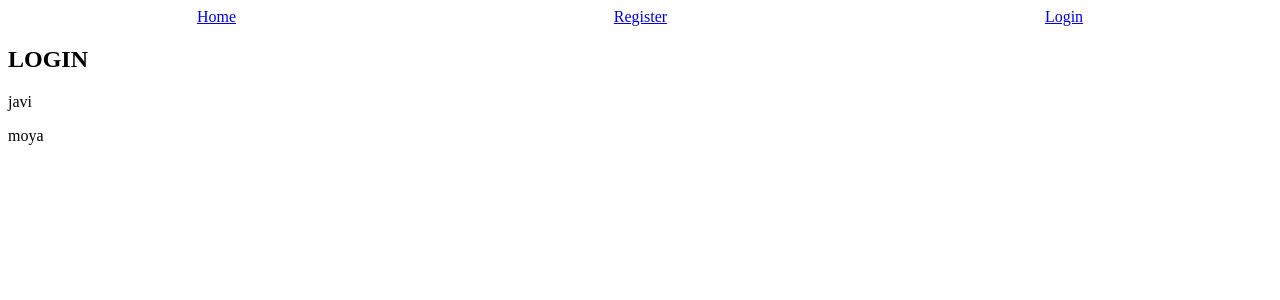
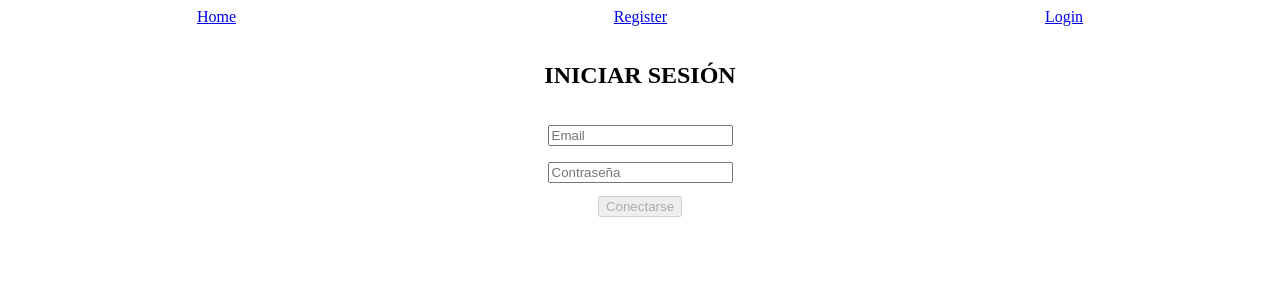
Before and after one commit to JavierMoyaSimo/front_prueba_tecnica, a Vue app: page /login in a window 1280 px wide. Shown: the top 300 px of the page. Built offline with nearby package versions, Linux system fonts and the light colour scheme.

Commit message:
feat: Login page works perfectly. The user logs in correctly. The token information is not saved in the localStorage.

```diff
--- a/src/components/Login.vue
+++ b/src/components/Login.vue
@@ -1,19 +1,121 @@
-    <script setup>
-    //Aqui van los imports
-    </script>
+<script setup>
+//IMPORTS
+import { ref, computed } from 'vue';
+import axios from 'axios';
+import { useRouter } from 'vue-router';
+//ENDPOINT
+const endpoint = 'http://localhost:3001/login';
 
-    <template>
+//USER-STATE
+const user = ref({
+  email: '',
+  password: '',
+});
 
-    <h2>LOGIN</h2>
-    <p>javi</p>
-    <p>moya</p>
-    </template>
+//USER-ERROR-STATE
+const userError = ref({
+  emailError: '',
+  passwordError: '',
+  loginError: '',
+});
+
+//ROUTER
+const router = useRouter();
+
+//VALIDATION OF FORM(En script, hay que obtener el valor de la propiedad para que funcione)
+const isFormInvalid = computed(() => {
+  return (
+    !user.value.email ||
+    !user.value.password
+  );
+});
+
+//LOGIN-FUNCTION
+const loginUser = async () => {
+  try {
+    const response = await axios.post(endpoint, {
+      email: user.value.email,
+      password: user.value.password,
+    });
+    console.log(response);
+    if (response.data.result === 'SUCCESS') {
+      console.log("ESTE ES EL DATO A TRATAR",response.data.user)
+      loginCorrectly.value = !loginCorrectly.value
+      userError.value.loginError = 'CONECTADO CON ÉXITO';
+      document.getElementById('loginerror').textContent = userError.value.loginError;
+      setTimeout(() => {
+        router.push('/userView');
+
+      }, 1000);
+
+    } else {
+      userError.value.loginError = 'Email o contraseña incorrectos';
+      document.getElementById('loginerror').textContent = userError.value.loginError;
+    }
+  } catch (error) {
+    console.error('Login fallido', error);
+
+    userError.value.loginError = 'Email o contraseña incorrectos';
+    document.getElementById('loginerror').textContent = userError.value.loginError;
+  }
+};
+
+// SEE PASSWORD / NO SEE PASSWORD
+// const passwordShown = ref(false);
+// const togglePassword = () => {
+//   passwordShown.value = !passwordShown.value;
+// };
+
+//LOGIN-SUCCESSFUL
+let loginCorrectly = ref(false);
+
+</script>
+
+<template>
+  <form @submit.prevent="loginUser" class="form-div">
+    <h2>INICIAR SESIÓN </h2>
+    <!-- EMAIL -->
+    <div class="form-div">
+      <input v-model.trim="user.email" type="email" class="form-control" placeholder="Email" required>
+      <div class="error-message">{{ userError.emailError }}</div>
+    </div>
+    <!-- PASSWORD -->
+    <div class="form-div">
+      <input v-model.trim="user.password" :type="passwordShown ? 'text' : 'password'" class="form-control"
+        placeholder="Contraseña" required>
+      <div class="error-message">{{ userError.passwordError }}</div>
+      <!-- <span @click="togglePassword" class="">
+        <i :class="passwordShown ? 'see-password' : 'no-see-password'"></i>
+      </span> -->
+    </div>
+    <!-- BUTTON-REGISTER -->
+    <button :disabled="isFormInvalid" class="">Conectarse</button>
+    <div id="loginerror" :class="loginCorrectly ? 'successful-message' : 'error-message'">{{ userError.loginError }}
+    </div>
+  </form>
+</template>
 
 
 <style scoped>
-.main-view {
+.form-div {
   display: flex;
+  flex-direction: column;
   justify-content: center;
   align-items: center;
+  margin-top: 1em;
+}
+
+button {
+  margin-top: 1em;
+}
+
+.error-message {
+  color: red;
+  font-size: small;
+}
+
+.successful-message {
+  color: green;
+  font-size: small;
 }
 </style>
--- a/src/main.js
+++ b/src/main.js
@@ -1,9 +1,3 @@
-// import './assets/main.css'
-
-// import { createApp } from 'vue'
-// import App from './App.vue'
-
-// createApp(App).mount('#app')
 
 import { createApp } from "vue";
 import { createRouter, createWebHistory } from "vue-router";
```
